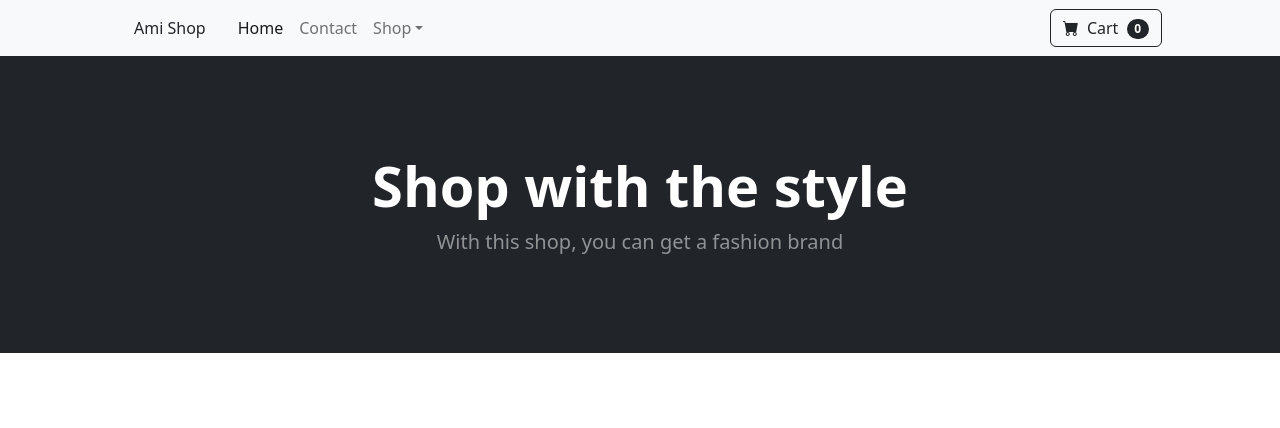
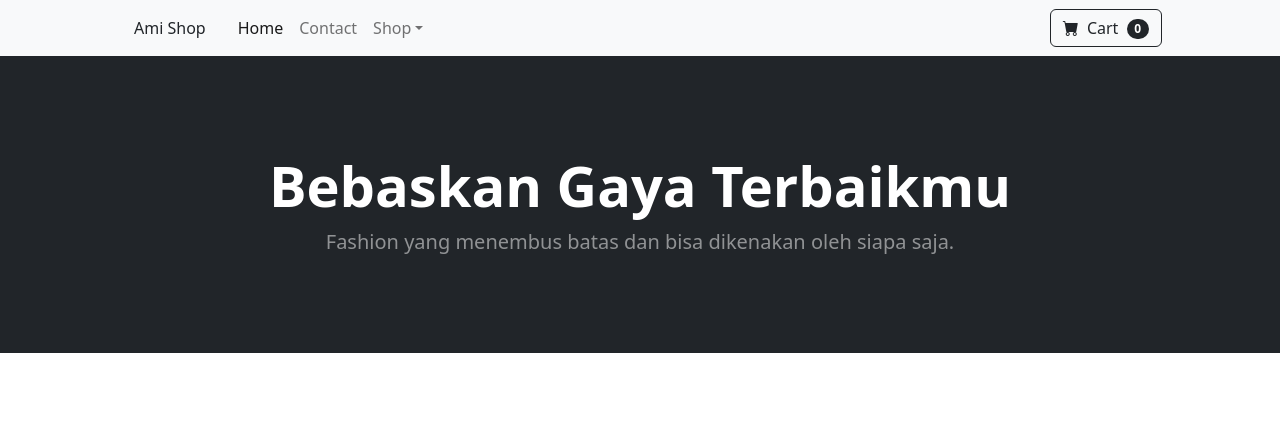
Before and after one commit to mialosky/fahmi, a plain HTML site: page index.html in a window 1280 px wide. Shown: the top 428 px of the page. Drawn offline with nearby package versions, Linux system fonts and the light colour scheme.

Commit message:
Update index.html

```diff
--- a/index.html
+++ b/index.html
@@ -47,8 +47,8 @@
         <header class="bg-dark py-5">
             <div class="container px-4 px-lg-5 my-5">
                 <div class="text-center text-white">
-                    <h1 class="display-4 fw-bolder">Shop with the style</h1>
-                    <p class="lead fw-normal text-white-50 mb-0">With this shop, you can get a fashion brand</p>
+                    <h1 class="display-4 fw-bolder">Bebaskan Gaya Terbaikmu</h1>
+                    <p class="lead fw-normal text-white-50 mb-0">Fashion yang menembus batas dan bisa dikenakan oleh siapa saja.</p>
                 </div>
             </div>
         </header>
```
